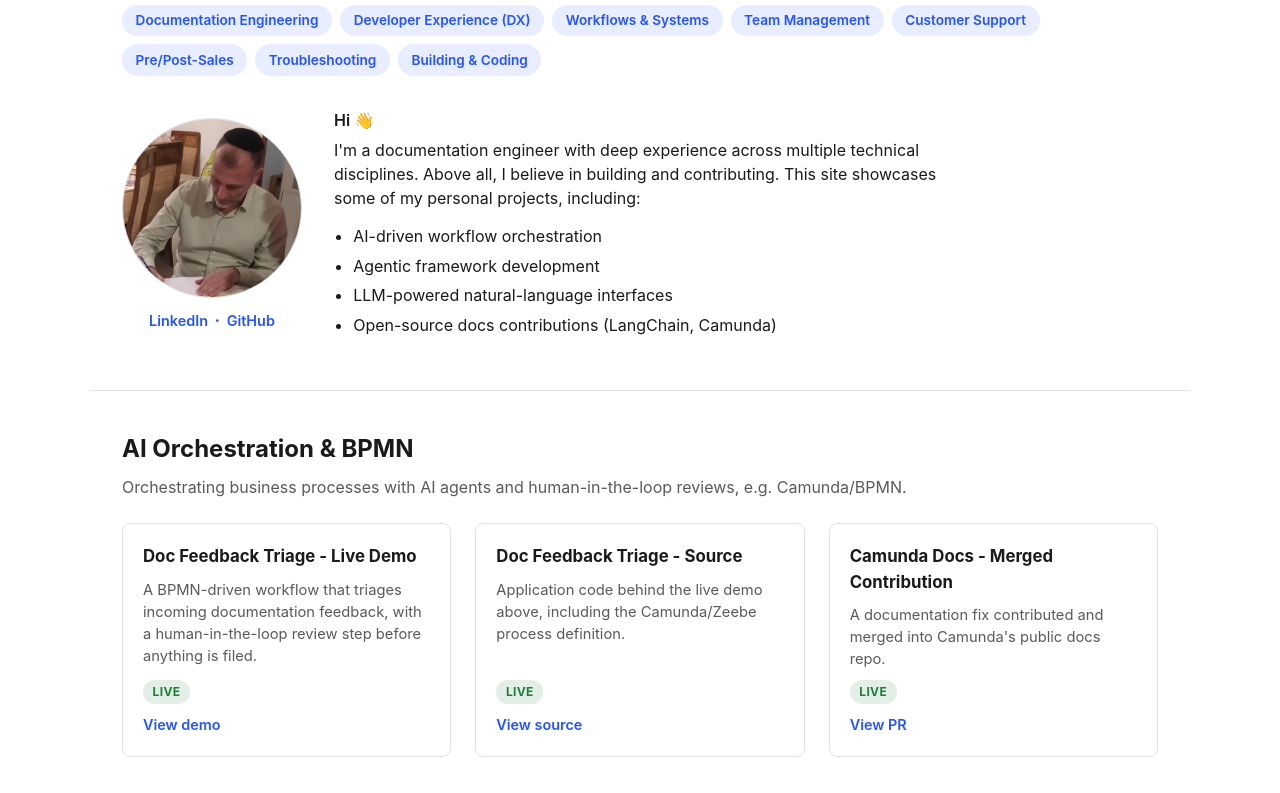
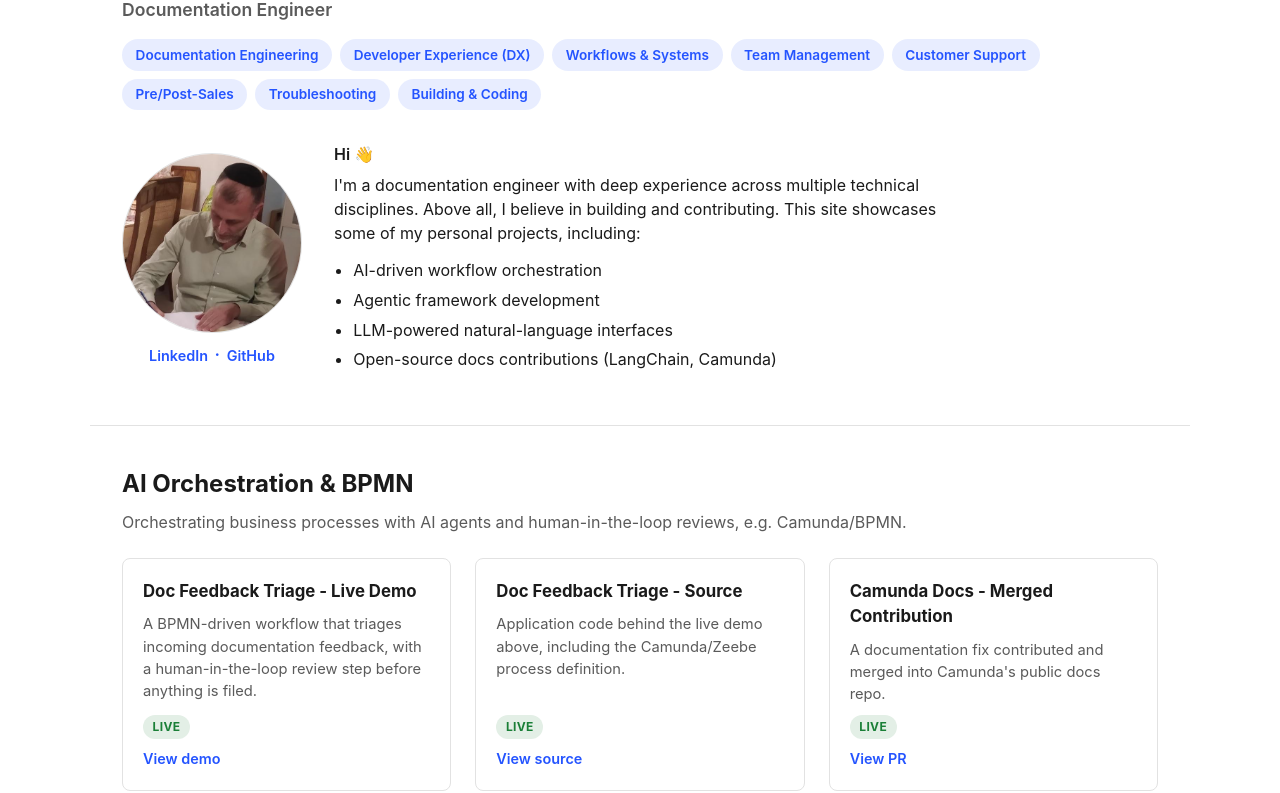
Before and after one commit to pcimring/pcimring.github.io, a website: page index.html in a window 1280 px wide. Shown: the part 171-964 px from the top of the page. Drawn offline with Linux system fonts and the light colour scheme.

Commit message:
Add a "Documentation Engineer" subline under the name
Gives instant self-identification instead of requiring a reader to
parse the pill row to find the title among 7 skill tags.

Co-Authored-By: Claude Sonnet 5 <noreply@anthropic.com>

```diff
--- a/index.html
+++ b/index.html
@@ -17,6 +17,7 @@
   <section id="bio" class="hero">
     <div class="hero-header">
       <h1>Peter Cimring</h1>
+      <p class="hero-title">Documentation Engineer</p>
       <div class="pill-row">
         <span class="pill">Documentation Engineering</span>
         <span class="pill">Developer Experience (DX)</span>
--- a/styles.css
+++ b/styles.css
@@ -60,8 +60,15 @@ body {
 }
 
 .hero-header h1 {
-  margin: 0 0 0.75rem;
+  margin: 0 0 0.25rem;
   font-size: 2.5rem;
+}
+
+.hero-title {
+  margin: 0 0 1rem;
+  color: var(--color-muted);
+  font-size: 1.1rem;
+  font-weight: 600;
 }
 
 .pill-row {
```
